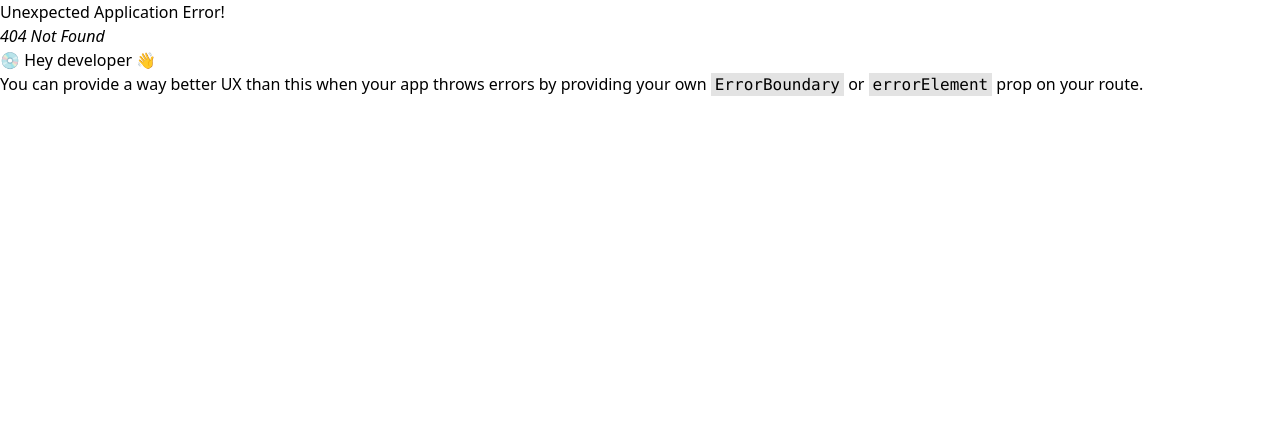
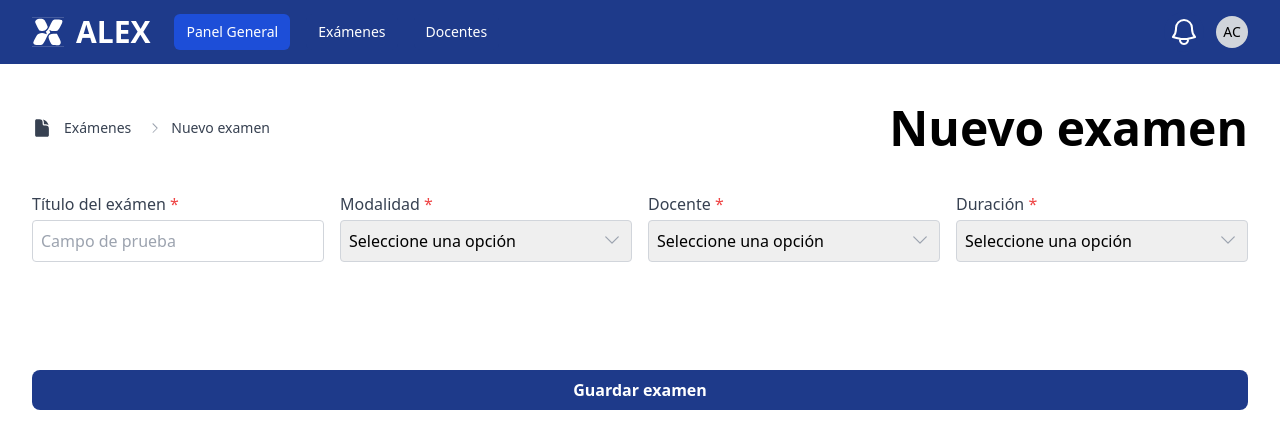
Before and after one commit to Darkpool645/alex-frontend, a React (Vite) app: page /admin/exams/new-exam in a window 1280 px wide. Before the commit this address had no page. Shown: the top 448 px of the page. Built offline with nearby package versions, Linux system fonts and the light colour scheme.

Commit message:
feat first row of createExam Form (admin)

```diff
--- a/src/components/admin/AdminHeader.jsx
+++ b/src/components/admin/AdminHeader.jsx
@@ -24,10 +24,10 @@ const AdminHeader = () => {
                         </DisclosureButton>
                     </div>
                     <div className="flex flex-1 items-center justify-center sm:items-stretch sm:justify-start">
-                        <div className="flex shrink-0 items-center gap-3">
+                        <Link to="/admin" className="flex shrink-0 items-center gap-3">
                             <img alt="ALEX Logo" src={logo} className="size-8" />
                             <h1 className="text-3xl text-white font-bold">ALEX</h1>
-                        </div>
+                        </Link>
                         <div className="hidden sm:ml-6 sm:block">
                             <div className="flex space-x-4">
                                 {navigation.map((item) => (
--- /dev/null
+++ b/src/components/common/InputField.jsx
@@ -0,0 +1,65 @@
+import { AnimatePresence, motion } from "framer-motion";
+
+const InputField = ({ label, value, onChange, onBlur, placeholder, type = "text", error = false, errorMessage = "", icon: Icon = null,
+    iconPosition = "right", required = false, options = [] }) => {
+
+    const isSelect = type === "select";
+
+    return (
+        <div className="flex flex-col space-y-1 w-full">
+            <label className={`font-medium transition-colors duration-200 ${error ? "text-red-500" : "text-gray-700"
+                }`}>
+                {label} {required && <span className="text-red-500">*</span>}
+            </label>
+            <div className="relative">
+                {isSelect ? (
+                    <select value={value} onChange={onChange} onBlur={onBlur} className={`w-full border p-2 rounded appearance-none focus:outline-none focus:ring-2 ${error
+                        ? "border-red-500 focus:ring-red-500"
+                        : "border-gray-300 focus:ring-blue-500"
+                        } ${Icon && iconPosition === "left" ? "pl-10" : ""} ${Icon && iconPosition === "right" ? "pr-10" : ""
+                        }`}>
+                        <option value="">Seleccione una opción</option>
+                        {options.map(({ label, value }) => (
+                            <option key={value} value={value}>
+                                {label}
+                            </option>
+                        ))}
+                    </select>
+                ) : (
+                    <input type={type} className={`w-full border p-2 rounded focus:outline-none focus:ring-2 ${error
+                        ? "border-red-500 focus:ring-red-500"
+                        : "border-gray-300 focus:ring-blue-500"
+                        } ${Icon && iconPosition === "left" ? "pl-10" : ""} ${Icon && iconPosition === "right" ? "pr-10" : ""
+                        }`}
+                        placeholder={placeholder}
+                        value={value}
+                        onChange={onChange}
+                        onBlur={onBlur}
+                    />
+                )}
+                {Icon && (
+                    <Icon className={`absolute top-2.5 size-5 text-gray-400 pointer-events-none ${iconPosition === "left" ? "left-2.5" : "right-2.5"
+                        }`}
+                    />
+                )}
+            </div>
+            <div className="min-h-6">
+                <AnimatePresence>
+                    {error && (
+                        <motion.p
+                            initial={{ opacity: 0, y: -5 }}
+                            animate={{ opacity: 1, y: 0 }}
+                            exit={{ opacity: 0, y: -5 }}
+                            transition={{ duration: 0.3 }}
+                            className="text-red-500 font-semibold"
+                        >
+                            {errorMessage}
+                        </motion.p>
+                    )}
+                </AnimatePresence>
+            </div>
+        </div>
+    );
+};
+
+export default InputField;
--- a/src/routes/adminRoutes.jsx
+++ b/src/routes/adminRoutes.jsx
@@ -2,6 +2,7 @@ import { lazy, Suspense } from "react";
 
 const AdminLayout = lazy(() => import("@/components/admin/AdminLayout.jsx"));
 const AdminDashboardScreen = lazy(() => import("@/screens/admin/AdminDashboardScreen.jsx"));
+const CreateExamScreen = lazy (()=> import("@/screens/admin/CreateExamScreen.jsx"));
 const Loader = lazy(() => import("@/components/public/Loader.jsx"));
 
 const AdminRoutes = [
@@ -17,6 +18,10 @@ const AdminRoutes = [
                 index: true,
                 element: <AdminDashboardScreen />,
             },
+            {
+                path: "exams/new-exam",
+                element: <CreateExamScreen />
+            }
         ],
     },
 ];
--- a/src/screens/admin/AdminDashboardScreen.jsx
+++ b/src/screens/admin/AdminDashboardScreen.jsx
@@ -1,6 +1,7 @@
 import { HomeIcon, PlusCircleIcon, ArrowsUpDownIcon } from "@heroicons/react/24/solid";
 import Breadcrumb from "@/components/common/Breadcrumb";
 import FastCounter from "@/components/common/FastCounter";
+import { Link } from "react-router-dom";
 
 const AdminDashboard = () => {
     const menu = [
@@ -40,11 +41,10 @@ const AdminDashboard = () => {
                                 type="button">
                                 Ver más
                             </button>
-                            <button className="flex select-none items-center gap-2 rounded bg-blue-900 py-2.5 px-4 text-xs font-semibold text-white shadow-md shadow-slate-900/10 transition-all hover:shadow-lg hover::shadow-slate-900/20 focus:opacity-[0.85] focus:shadow-none active:opacity-[0.85]"
-                                type="button">
+                            <Link to ="/admin/exams/new-exam" className="flex select-none items-center gap-2 rounded bg-blue-900 py-2.5 px-4 text-xs font-semibold text-white shadow-md shadow-slate-900/10 transition-all hover:shadow-lg hover::shadow-slate-900/20 focus:opacity-[0.85] focus:shadow-none active:opacity-[0.85]">
                                 <PlusCircleIcon className="size-6 text-white" />
                                 Agregar Examen
-                            </button>
+                            </Link>
                         </div>
                     </div>
                     <div className="p-0">
--- /dev/null
+++ b/src/screens/admin/CreateExamScreen.jsx
@@ -0,0 +1,102 @@
+import { useState } from "react";
+import { DocumentIcon, ChevronDownIcon } from "@heroicons/react/24/solid";
+import Breadcrumb from "@/components/common/Breadcrumb";
+import InputField from "@/components/common/InputField";
+
+const CreateExamScreen = () => {
+    const menu = [
+        { label: "Exámenes", href: "/admin/exams", icon: DocumentIcon },
+        { label: "Nuevo examen", href: "/admin/exams/new-exam" }
+    ];
+
+    // TODO - traer un arreglo desde el backend
+    const modes = [
+        { label: "En linea", value: "online" },
+        { label: "Presencial", value: "presential" }
+    ];
+
+    // TODO - traer un arreglo desde el backend
+    const teachers = [
+        { label: "Docente 1", value: "teacher1" },
+        { label: "Docente 2", value: "teacher2" },
+        { label: "Docente 3", value: "teacher3" }
+    ];
+
+    const duration = [
+        { label: "30 minutos", value: 30 },
+        { label: "1 hora", value: 60 },
+        { label: "1 hora 30 minutos", value: 90 },
+        { label: "2 horas", value: 120 },
+        { label: "2 horas 30 minutos", value: 150 },
+        { label: "3 horas", value: 180 }
+    ];
+
+    const [formData, setFormData] = useState({
+        title: "",
+        mode: "",
+        teacher: "",
+        duration: ""
+    });
+    const [errors, setErrors] = useState({});
+
+    const handleChange = (field) => (e) => {
+        setFormData({ ...formData, [field]: e.target.value });
+        setErrors({ ...errors, [field]: "" });
+    }
+
+    const validateField = (field, value) => {
+        if (!value) {
+            setErrors((prev) => ({ ...prev, [field]: "Campo obligatorio" }));
+        } else {
+            setErrors((prev) => ({ ...prev, [field]: "" }));
+        }
+    }
+
+    const handleSubmit = (e) => {
+        e.preventDefault();
+        const newErrors = {};
+        Object.entries(formData).forEach(([key, value]) => {
+            if (!value) newErrors[key] = "Campo obligatorio";
+        });
+        setErrors(newErrors);
+        if (Object.keys(newErrors).length === 0) {
+            // TODO - Logica del sistema
+            console.log("Formulario completado", formData);
+        }
+    }
+
+    return (
+        <div className="w-full pt-10">
+            <div className="flex items-center justify-between">
+                <Breadcrumb items={menu} />
+                <h1 className="text-5xl font-bold">Nuevo examen</h1>
+            </div>
+            <form onSubmit={handleSubmit}>
+                <div className="grid grid-cols-1 md:grid-cols-2 lg:grid-cols-4 w-full gap-4 pt-10">
+                    <InputField label={"Título del exámen"} value={formData.title} onChange={handleChange("title")}
+                        placeholder={"Campo de prueba"} required error={!!errors.title} errorMessage={errors.title}
+                        onBlur={(e) => validateField("title", e.target.value)}
+                    />
+                    <InputField label={"Modalidad"} value={formData.mode} onChange={handleChange("mode")}
+                        type="select" icon={ChevronDownIcon} options={modes} required  error={!!errors.mode} errorMessage={errors.mode}
+                        onBlur={(e) => validateField("mode", e.target.value)}
+                    />
+                    <InputField label={"Docente"} value={formData.teacher} onChange={handleChange("teacher")}
+                        type="select" icon={ChevronDownIcon} options={teachers} required error={!!errors.teacher} errorMessage={errors.teacher}
+                        onBlur={(e) => validateField("teacher", e.target.value)}
+                    />
+                    <InputField label={"Duración"} value={formData.duration} onChange={handleChange("duration")}
+                        type="select" icon={ChevronDownIcon} options={duration} required error={!!errors.duration} errorMessage={errors.duration}
+                        onBlur={(e) => validateField("duration", e.target.value)}
+                    />
+                </div>
+                <div className="grid grid-cols-1 md:grid-cols-2 lg:grid-cols-3 w-full gap-4 pt-10">
+
+                </div>
+                <button type="submit" className="bg-blue-900 text-white rounded-lg py-2 px-3 w-full font-semibold mt-10">Guardar examen</button>
+            </form>
+        </div>
+    );
+};
+
+export default CreateExamScreen;
```
